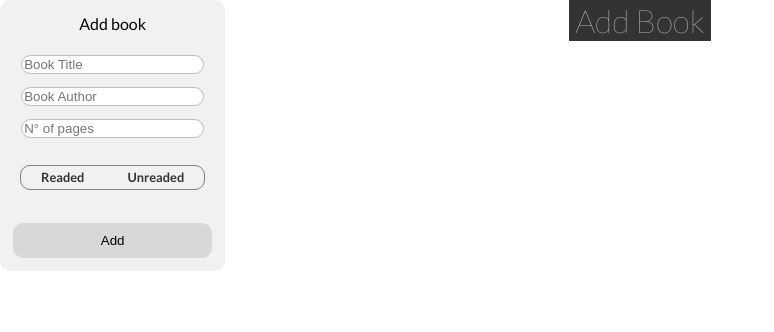
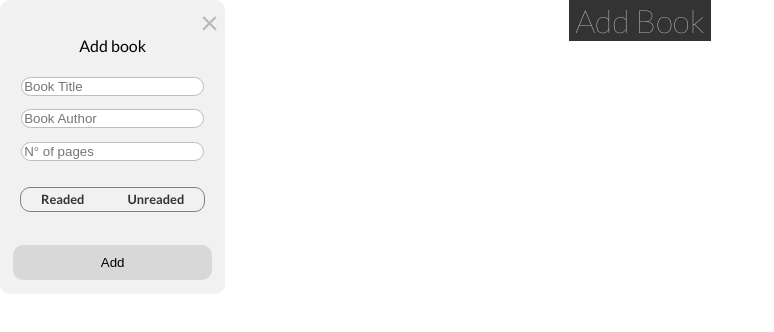
Before and after one commit to tomigm/inheritance_library, a plain HTML site: page index.html in a window 1280 px wide. Shown: the whole page, without its empty margins (0-774 px from the left). Drawn offline with Linux system fonts and the light colour scheme.

Commit message:
added close button to modal

```diff
--- a/assets/styles/style.css
+++ b/assets/styles/style.css
@@ -92,9 +92,23 @@ button:focus {
 
 }
 
+.close {
+    align-self: flex-end;
+    font-size: 2rem;
+    color: #b9b9b9;
+    margin: 0.2em 0.2em 0 0;
+}
+
+.close:hover {
+    animation: fadein 0.5s;
+    color: tomato;
+    cursor: pointer;
+}
+
 .addBookModal h1 {
     align-self: center;
-    margin: 1em;
+    margin: 0em 0 1em;
+
 }
 
 form {
--- a/index.html
+++ b/index.html
@@ -11,9 +11,10 @@
 <body>
     <div class = wrapper>
         <section class="buttons">
-            <button class="addBtn" onclick="addBookToLibrary()">Add Book</button>
+            <button class="addBtn" onclick="">Add Book</button>
         </section>
         <div class = "addBookModal">
+            <span class="close">&times;</span>
             <h1>Add book</h1>
             <form>
 
```
